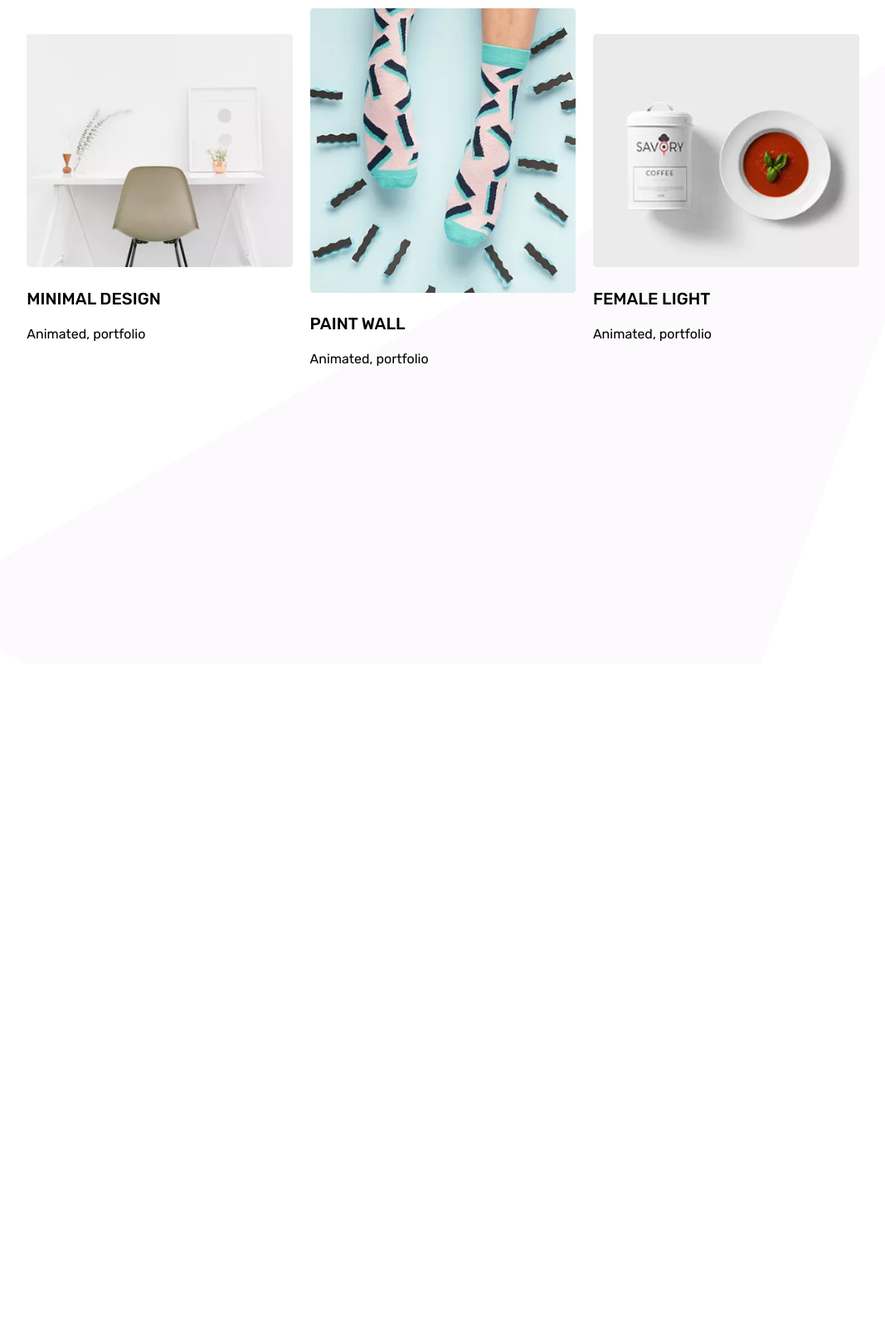
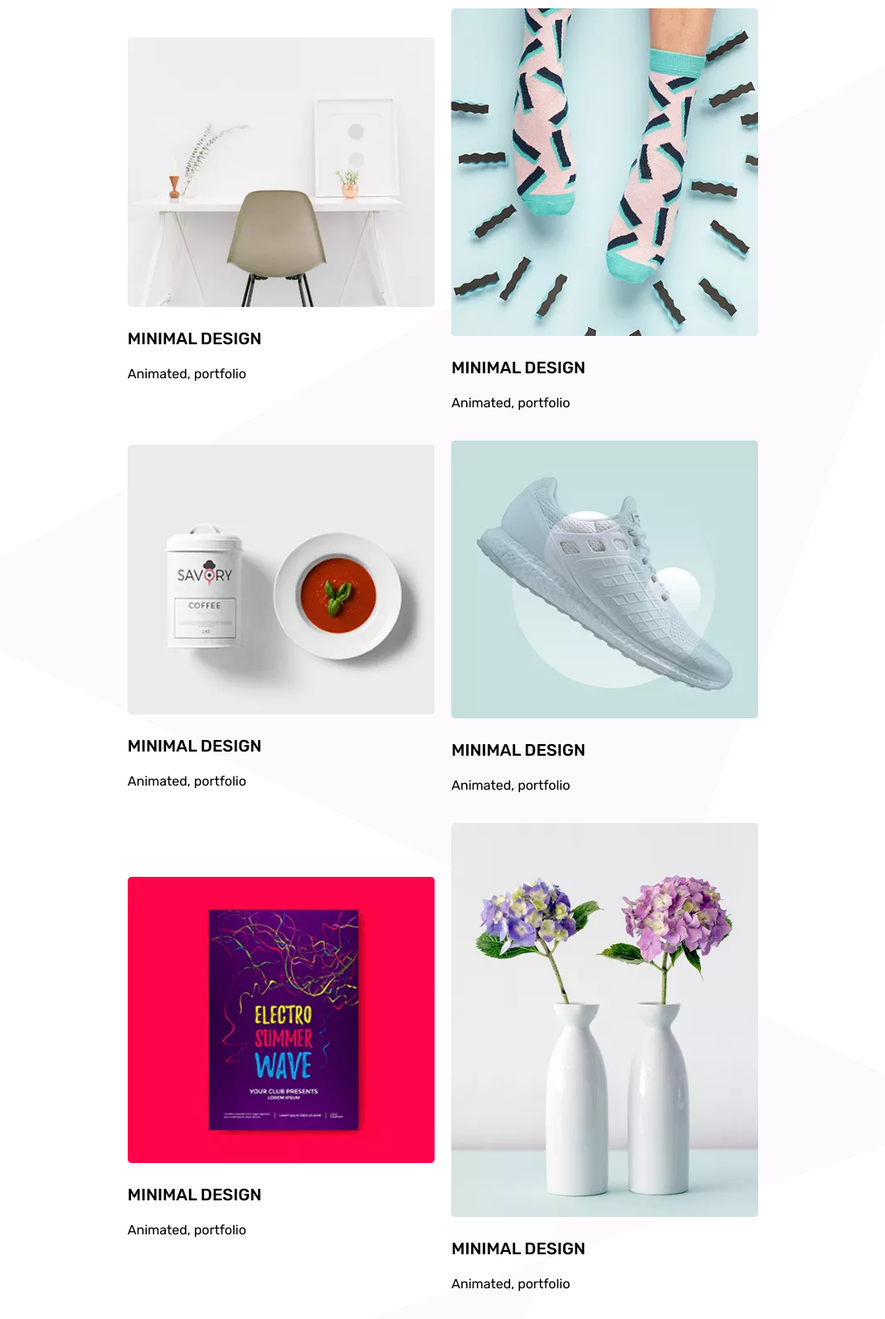
Before and after one commit to SaraDrwish/task26, a plain HTML site: page index.html in a window 1280 px wide. Shown: the top 1590 px of the page at 83% size, without its empty margins (106-1173 px from the left). Before the commit the page ends 800 px from the top, so only its background shows below. Drawn offline with Linux system fonts and the light colour scheme.

Commit message:
final edit

```diff
--- a/index.html
+++ b/index.html
@@ -16,34 +16,38 @@
 
             <section>
                 <div class="container">
-                    <div class="conteiner_flex" id="conteiner_flex">
-                            <div class="item_box"  id="item_box">
-                                    <div class="itemimg">
-                                        <img src="./img/xp1.jpg.pagespeed.ic.jvpTK4k-M7.webp" alt="">
+                    <div class="conteiner_flex" id="conteinerflex">
+
+                            <!-- <div class="item_box"  id="item_box">
+                                    <div class="itemimg"  >
+                                        <img src="./img/xp1.jpg.pagespeed.ic.jvpTK4k-M7.webp" alt="aa">
                                     </div>
                                     <div class="itemtext">
                                         <h4> <a href="#">  MINIMAL DESIGN</a></h4>
                                         <p>Animated, portfolio</p>
                                     </div>
                                 </div>
+
                             <div class="item_box">
                                 <div class="itemimg">
-                                    <img src="./img/xp2.jpg.pagespeed.ic.fC8sNe3MOm.webp" alt="">
+                                    <img src="./img/xp2.jpg.pagespeed.ic.fC8sNe3MOm.webp" alt="ss">
                                 </div>
                                 <div class="itemtext">
                                     <h4> <a href="#">  PAINT WALL</a></h4>
                                     <p>Animated, portfolio</p>
                                 </div>
                             </div>
+
                         <div class="item_box">
                             <div class="itemimg">
-                                <img src="./img/xp3.jpg.pagespeed.ic.M0kinvJ9Tz.webp" alt="">
+                                <img src="./img/xp3.jpg.pagespeed.ic.M0kinvJ9Tz.webp" alt="dd">
                             </div>
                             <div class="itemtext">
                                 <h4> <a href="#"> FEMALE LIGHT</a></h4>
                                 <p>Animated, portfolio</p>
                             </div>
-                        </div>
+                        </div> -->
+
                    </div>
                </div>
          </section>
--- a/main.js
+++ b/main.js
@@ -1,17 +1,54 @@
 
-Console.log(repeat(conteiner_flex));
+// Console.log(repeat(conteiner_flex));
 
+// repeat(conteinerflex);
 
-function repeat(){
+var imgesss = [
+"./img/xp1.jpg.pagespeed.ic.jvpTK4k-M7.webp",
+"./img/xp2.jpg.pagespeed.ic.fC8sNe3MOm.webp" ,
+"./img/xp3.jpg.pagespeed.ic.M0kinvJ9Tz.webp",
+"./img/xp4.jpg.pagespeed.ic.MNQ-B7dnJ2.webp",
+"./img/xp5.jpg.pagespeed.ic.FMUp9tYqM2.webp" ,
+"./img/xp6.jpg.pagespeed.ic.FyiSsBve8k.webp",
+"./img/xp7.jpg.pagespeed.ic.ewrg9E3C04.webp ",
+"./img/xp8.jpg.pagespeed.ic.wrqVuu83yG.webp",
+"./img/xp9.jpg.pagespeed.ic.IgcEX1k7BA.webp"
 
-    var conteiner_flex = document.getElementById("conteiner_flex");
+];
 
-    for(var i = 1 ; i >=3 ; i ++){
+// (
 
-        i = conteiner_flex ;
+    function repeat(){
 
+    var conteinerflex = document.getElementById("conteinerflex");
+    var temp  = "";
+
+    for(i = 0 ;i < imgesss.length ; i ++){
+
+        // i = conteinerflex ;
+temp+=
+
+`
+                              <div class="item_box"  id="item_box">
+                                    <div class="itemimg"  >
+                                        <img src=" ` + imgesss[i] + ` " alt="aa">
+                                    </div>
+                                    <div class="itemtext">
+                                        <h4> <a href="#">  MINIMAL DESIGN</a></h4>
+                                        <p>Animated, portfolio</p>
+                                    </div>
+                                </div>
+
+`
     }
 
+document.getElementById("conteinerflex").innerHTML= temp;
 
-    return conteiner_flex ;
+    // return conteiner_flex ;
 }
+
+repeat();
+
+// (  )  )
+
+// invoc function
--- a/style.css
+++ b/style.css
@@ -17,6 +17,8 @@ body{
     display: flex;
     align-items: center;
     justify-content: center;
+
+    flex-wrap: wrap;
 }
 
 a{
@@ -31,7 +33,6 @@ a{
 .item_box .itemimg{
     overflow: hidden;
     position: relative;
-
 }
 
 .item_box .itemimg img{
```
Also changed, not shown: img/xp7.jpg.pagespeed.ic.ewrg9E3C04.webp (added), img/xp8.jpg.pagespeed.ic.wrqVuu83yG.webp (added), img/xp9.jpg.pagespeed.ic.IgcEX1k7BA.webp (added).
